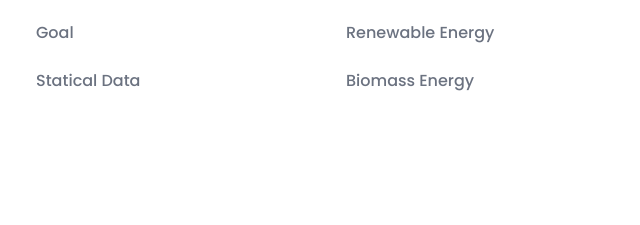
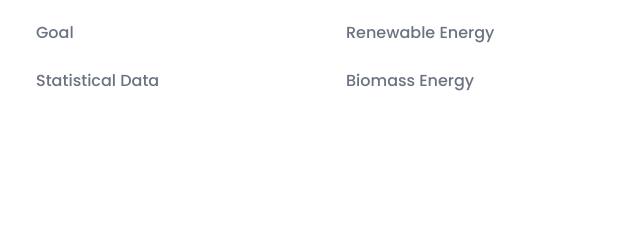
Before and after one commit to iamrishi7/google-solution-challenge, a plain HTML site: page problems.html in a window 1280 px wide. Shown: the part 1988-2213 px from the top of the page, 0-640 px from the left. Drawn offline with nearby package versions, Linux system fonts and the light colour scheme.

Commit message:
Update problems.html

```diff
--- a/problems.html
+++ b/problems.html
@@ -135,7 +135,7 @@
                         <a href="index.html#hero" class=" hover:underline">Goal</a>
                     </li>
                     <li class="mb-4">
-                        <a href="index.html#statistics" class="hover:underline">Statical Data</a>
+                        <a href="index.html#statistics" class="hover:underline">Statistical Data</a>
                     </li>
                 </ul>
             </div>
```
